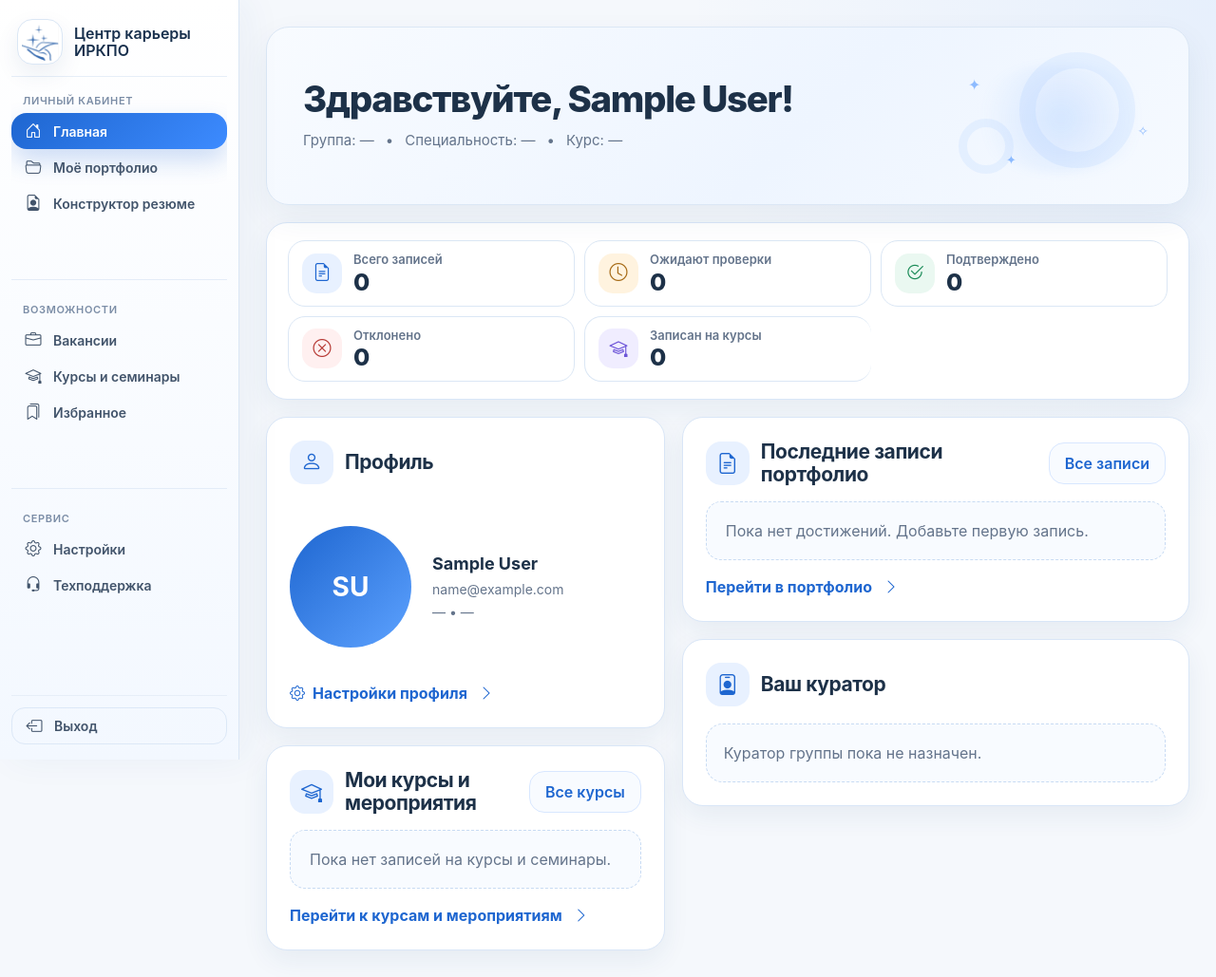
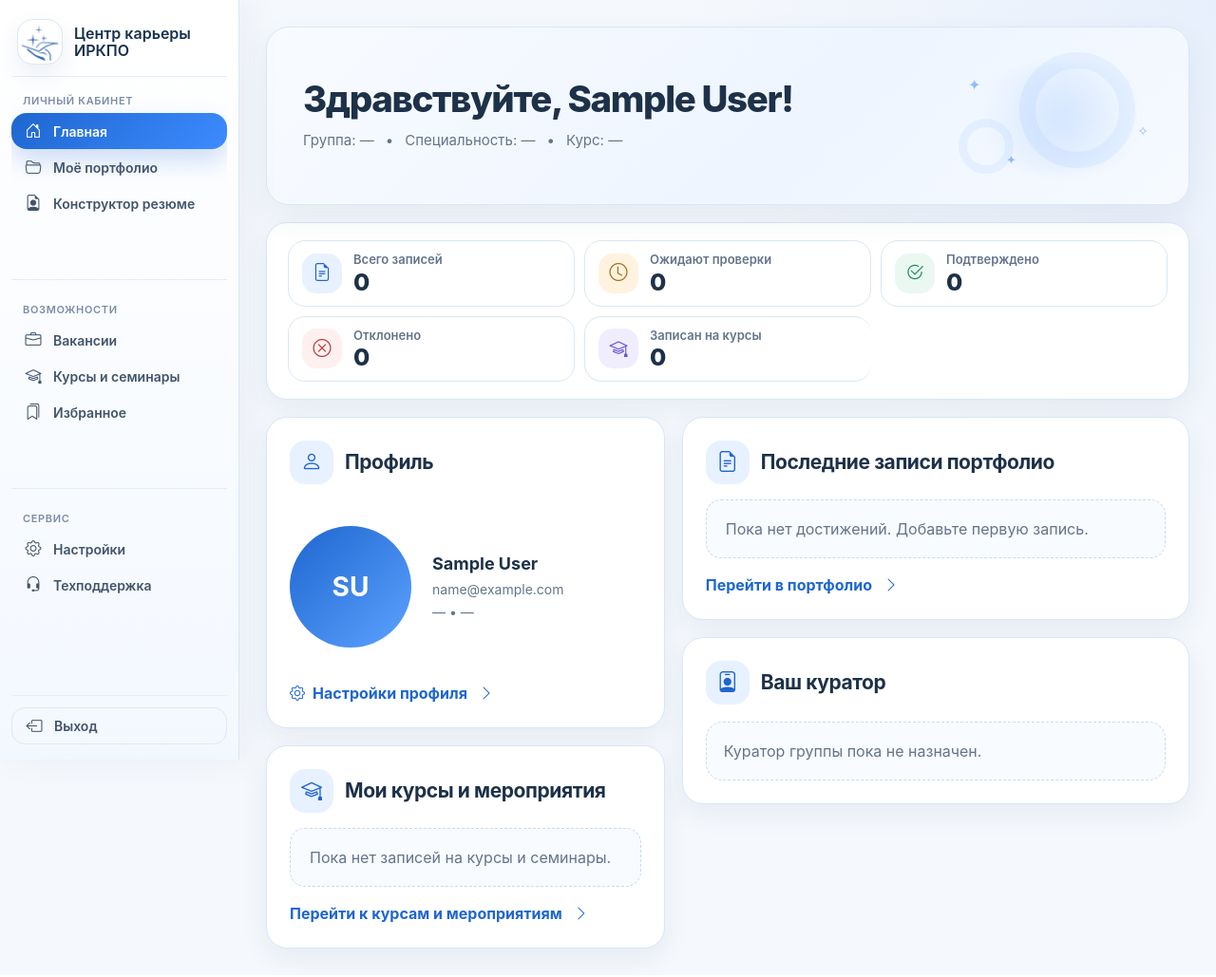
Before and after one commit to liradosik/career-center-irkpo, a Django app: page /accounts/student/dashboard/ in a window 1280 px wide. Shown: the whole page at 95% size. Run offline with Django 5.2, Linux system fonts and the light colour scheme; the visitor is signed in with stand-in values (Sample User, id 1); data that the repository does not hold is empty.

Commit message:
Плюс

```diff
--- a/templates/dashboard/student_dashboard.html
+++ b/templates/dashboard/student_dashboard.html
@@ -133,7 +133,7 @@
           <h2>Мои курсы и мероприятия</h2>
         </div>
 
-        <a class="btn btn-link" href="{% url 'courses:list' %}">Все курсы</a>
+
       </div>
 
       <div class="student-preview-list student-preview-list-v5">
@@ -189,7 +189,7 @@
           <h2>Последние записи портфолио</h2>
         </div>
 
-        <a class="btn btn-link" href="{% url 'portfolio:list' %}">Все записи</a>
+
       </div>
 
       <div class="student-preview-list student-preview-list-v5">
```
